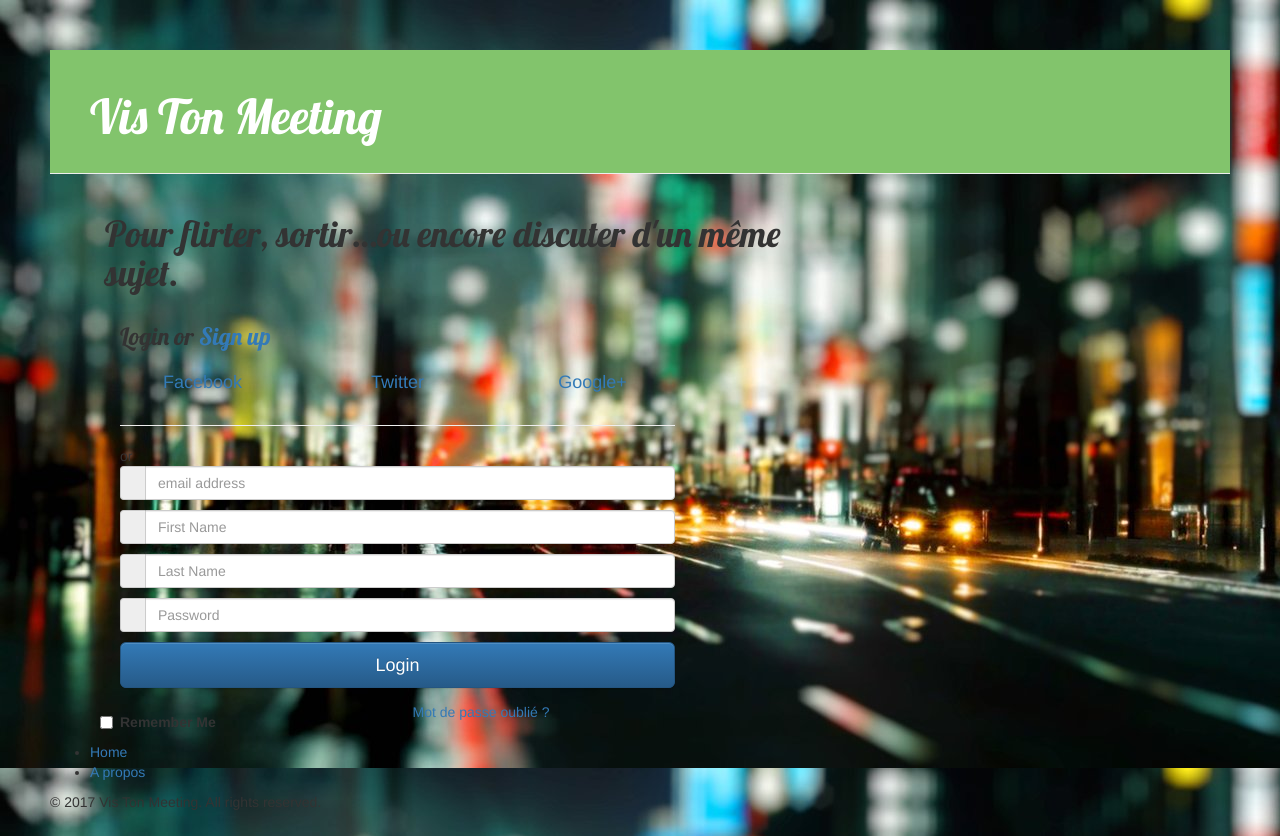
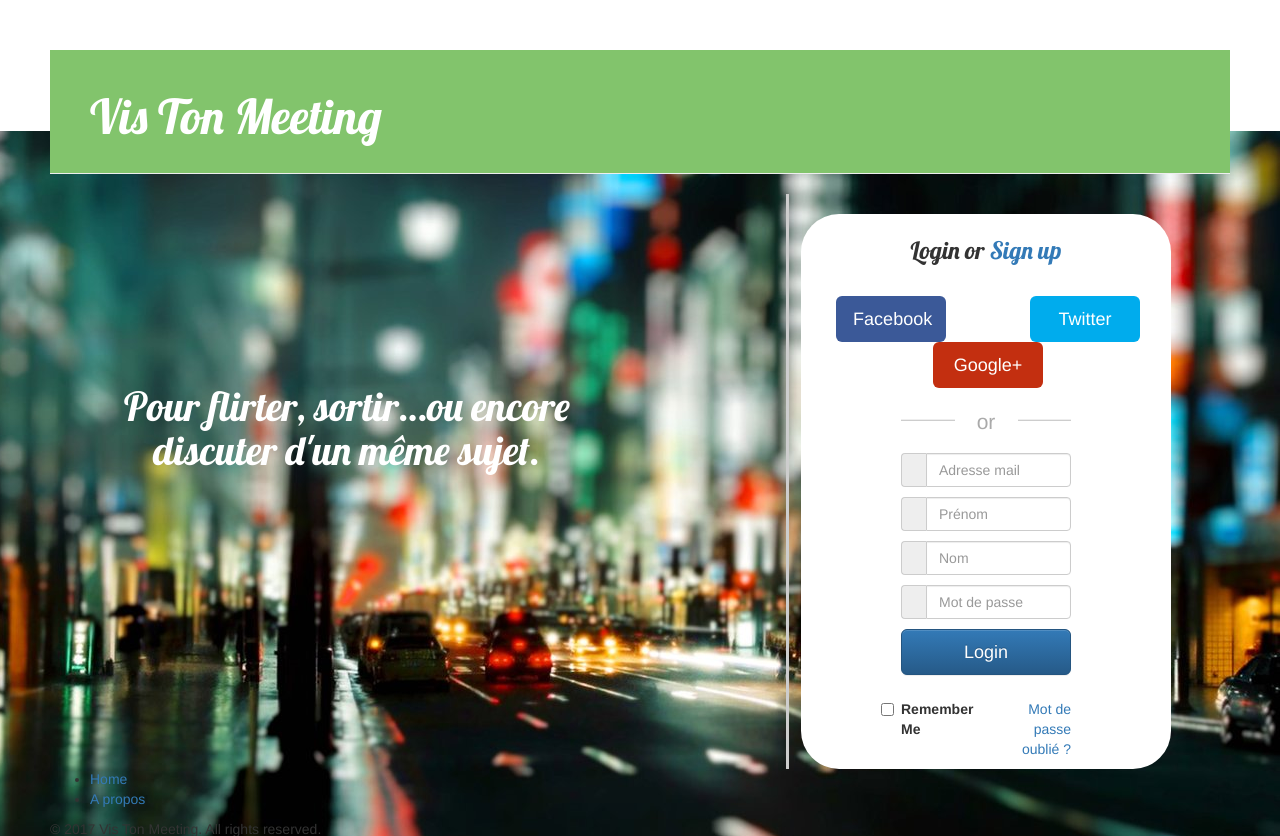
Before and after one commit to Mehdi66410/ArchiWeb, a Django app: page /socialnetwork/ in a window 1280 px wide. Shown: the top 836 px of the page. Run offline with Django 3.2, Linux system fonts and the light colour scheme; some libraries are stand-ins or nearby versions.

Commit message:
Pour val

```diff
--- a/socialnetwork/templates/socialnetwork/index.html
+++ b/socialnetwork/templates/socialnetwork/index.html
@@ -8,9 +8,8 @@
 {# Display django.contrib.messages as Bootstrap alerts #}
 {% load bootstrap_ui_tags %}
 {% bootstrap_messages %}
-
+{% load staticfiles %}
 {% csrf_token %}
-{#<link rel="stylesheet" href="{% static 'css/index.css' %}">#}
 {% block content %}
     {% for post in posts %}
         <div class="post">
@@ -21,6 +20,7 @@
             <p>{{ post.text|linebreaksbr }}</p>
         </div>
     {% endfor %}
+    <link rel="stylesheet" href="{% static 'css/index.css' %}">
 {% block bootstrap3_content %}
 
 <body>
@@ -71,22 +71,22 @@
                         {% csrf_token %}
                         <div class="input-group">
                             <span class="input-group-addon"><i class="fa fa-user"></i></span>
-                            <input type="text" class="form-control" name="email" placeholder="email address">
+                            <input type="text" class="form-control" name="email" placeholder="Adresse mail">
                                 </div>
                         <span class="help-block"></span>
                         <div class="input-group">
                             <span class="input-group-addon"><i class="fa fa-user"></i></span>
-                            <input type="text" class="form-control" name="First Name" placeholder="First Name">
+                            <input type="text" class="form-control" name="first_name" placeholder="Prénom">
                                 </div>
                         <span class="help-block"></span>
                         <div class="input-group">
                             <span class="input-group-addon"><i class="fa fa-user"></i></span>
-                            <input type="text" class="form-control" name="Last Name" placeholder="Last Name">
+                            <input type="text" class="form-control" name="last_name" placeholder="Nom">
                                 </div>
                         <span class="help-block"></span>
                         <div class="input-group">
                             <span class="input-group-addon"><i class="fa fa-lock"></i></span>
-                            <input  type="password" class="form-control" name="password" placeholder="Password">
+                            <input  type="password" class="form-control" name="password" placeholder="Mot de passe">
                                 </div>
                         <span class="help-block"> </span>
                         {% buttons %}
```
